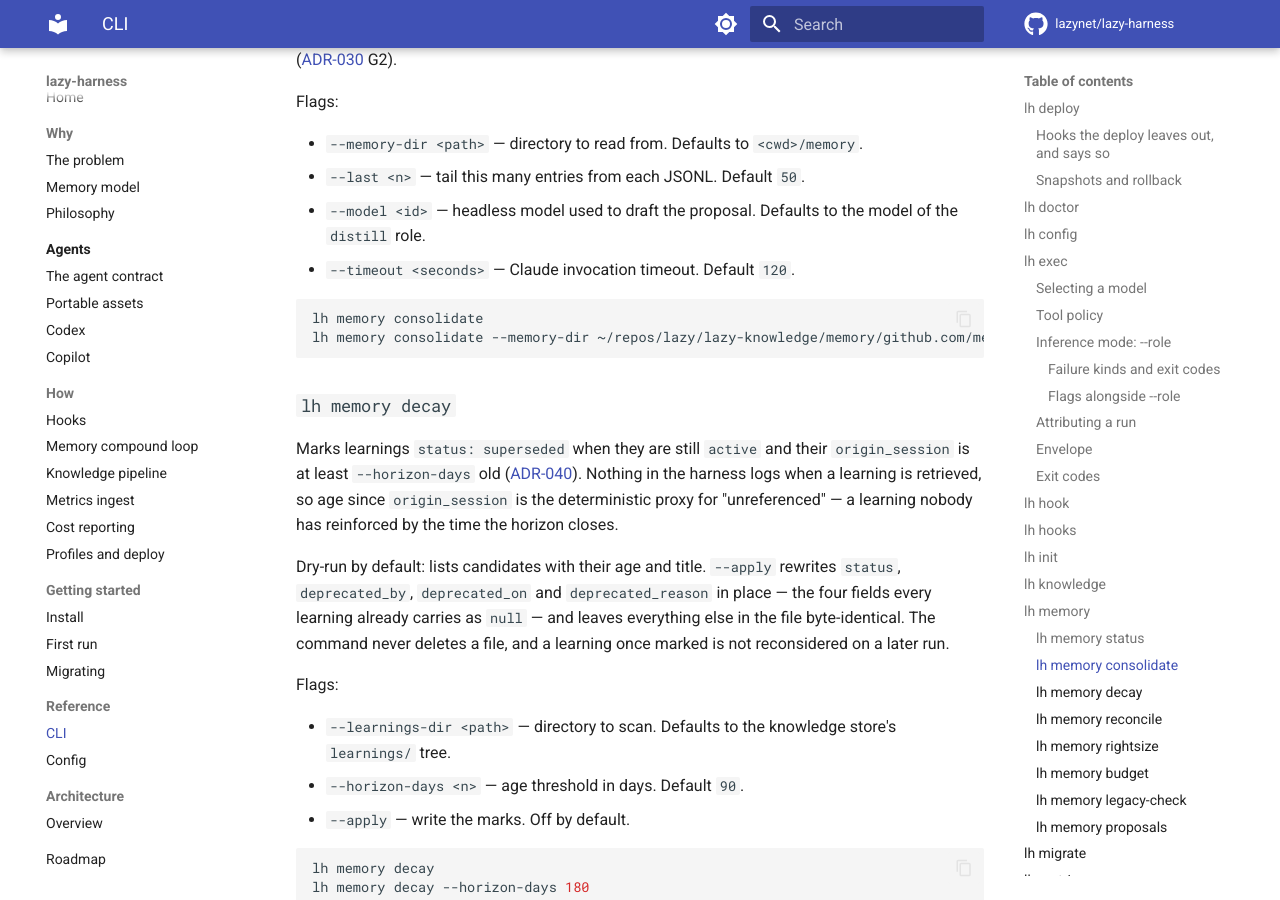
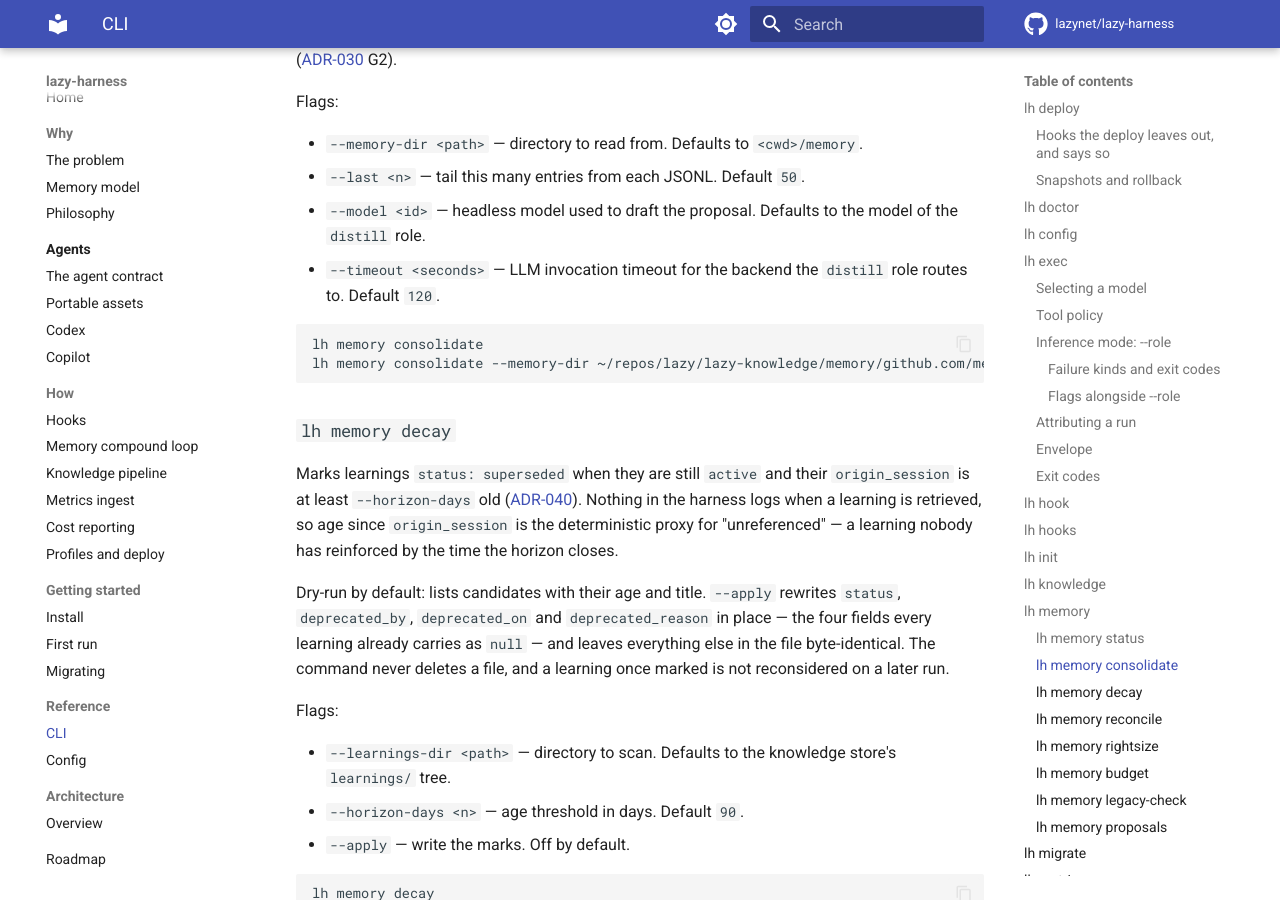
Before and after one commit to lazynet/lazy-harness, an MkDocs documentation site: the page built from docs/reference/cli.md, in a window 1280 px wide and 900 px high, scrolled down 18391 px. Built offline with MkDocs 1.6.1 and Material for MkDocs 9.7.7, drawn with Linux system fonts in a browser that asks for light colours; comment, search, counter and statistics services are not loaded.

Commit message:
fix: close the two low findings of the 0.89.4 coherence audit
Refresh the backlog header for the 0.89.4 cut, reword the consolidate --timeout reference as an LLM timeout for the distill role's backend, and point the consolidate --model help at the distill role instead of the deprecated [compound_loop].model.

````diff
--- a/docs/reference/cli.md
+++ b/docs/reference/cli.md
@@ -453,7 +453,7 @@
 - `--memory-dir <path>` — directory to read from. Defaults to `<cwd>/memory`.
 - `--last <n>` — tail this many entries from each JSONL. Default `50`.
 - `--model <id>` — headless model used to draft the proposal. Defaults to the model of the `distill` role.
-- `--timeout <seconds>` — Claude invocation timeout. Default `120`.
+- `--timeout <seconds>` — LLM invocation timeout for the backend the `distill` role routes to. Default `120`.
 
 ```bash
 lh memory consolidate
````
Also changed, not shown: specs/backlog.md (+8 -3 lines), 2 other files.
